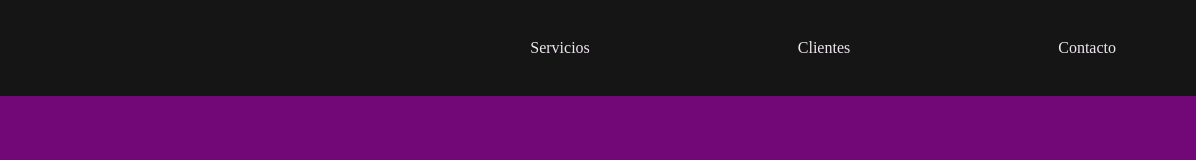
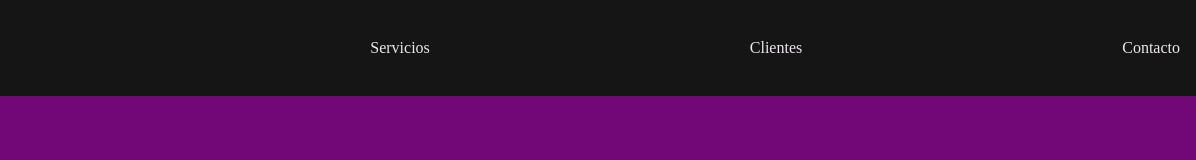
Before and after one commit to DanteBazan/nav-bar-css, a plain HTML site: page index.html in a window 1280 px wide. Shown: the full height of the page, 84-1280 px from the left. Drawn offline with Linux system fonts and the light colour scheme.

Commit message:
add correction

```diff
--- a/index.html
+++ b/index.html
@@ -10,9 +10,11 @@
     <header class="header-nav">
         <img src="" alt="" class="img-log">
             <nav class="nav">
-                <ul class="nav-link"><a href="#">Servicios</a></ul>
-                <ul class="nav-link"><a href="#">Clientes</a></ul>
-                <ul class="nav-link"><a href="#">Contacto</a></ul>
+               <ul class="nav-link">
+                  <li><a href="#">Servicios</a></li>
+                  <li><a href="#">Clientes</a></li>
+                  <li><a href="#">Contacto</a></li>
+               </ul>
             </nav>
         </img>
     </header>
--- a/style.css
+++ b/style.css
@@ -42,15 +42,14 @@ body {
   background-size: cover;
 }
 
-.nav {
+.nav-link {
   display: flex;
-  gap: 5rem;
+  gap: 20rem;
 }
 
 .nav-link a {
   text-decoration: none;
   color: var(--font-color);
-  padding: 4rem;
 }
 
 a:hover {
```
